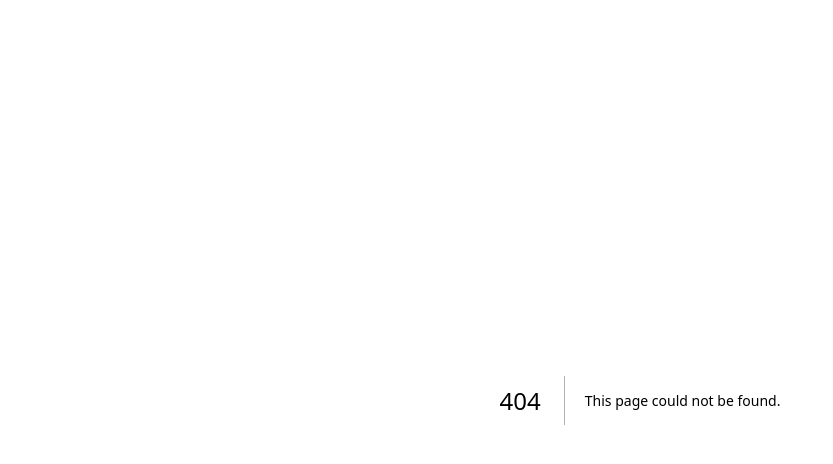
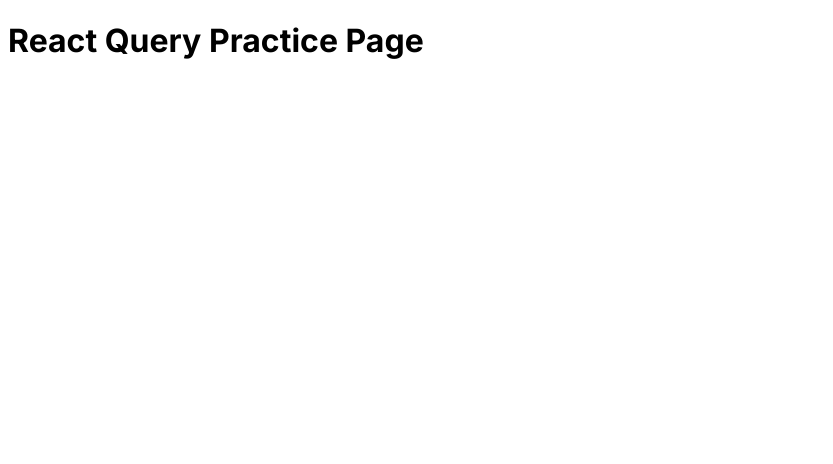
Before and after one commit to CJW-project/practice-react-query, a Next.js app: page /user in a window 1280 px wide. Before the commit this address had no page. Shown: the top 464 px of the page, without its empty margins (0-833 px from the left). Built offline with nearby package versions, Linux system fonts and the light colour scheme.

Commit message:
feat : user page router 연결

```diff
--- a/src/app/globals.css
+++ b/src/app/globals.css
@@ -0,0 +1,8 @@
+.main {
+    display: flex;
+    flex-direction: column;
+    justify-content: space-between;
+    align-items: center;
+    padding: 6rem;
+    min-height: 100vh;
+  }
--- /dev/null
+++ b/src/app/user/page.tsx
@@ -0,0 +1,24 @@
+'use client'
+
+import { useRouter } from 'next/navigation'
+
+export default function User() {
+  const router = useRouter();
+
+//   function goToUserPage() {
+//     router.push('/user/detail');
+//   }
+
+  return (
+    <main>
+      <div>
+        <h1>
+          React Query Practice Page
+        </h1>
+        {/* <p>
+          Go to User Page : <button onClick={goToUserPage}> User </button>
+        </p> */}
+      </div>
+    </main>
+  )
+}
```
Also changed, not shown: src/app/page.tsx (+2 -11 lines), src/components/Redirect/index.tsx (added, +9 -0 lines).
